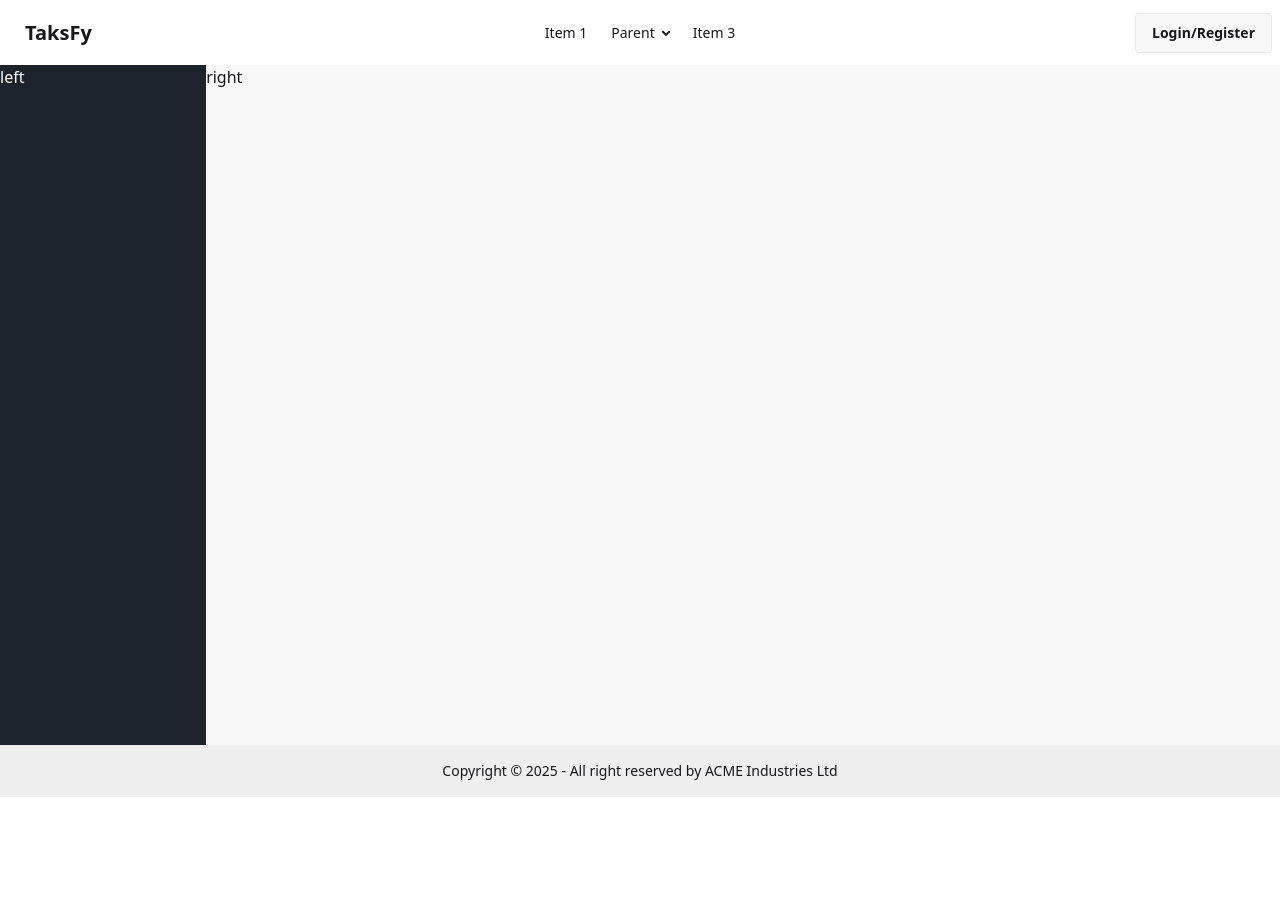
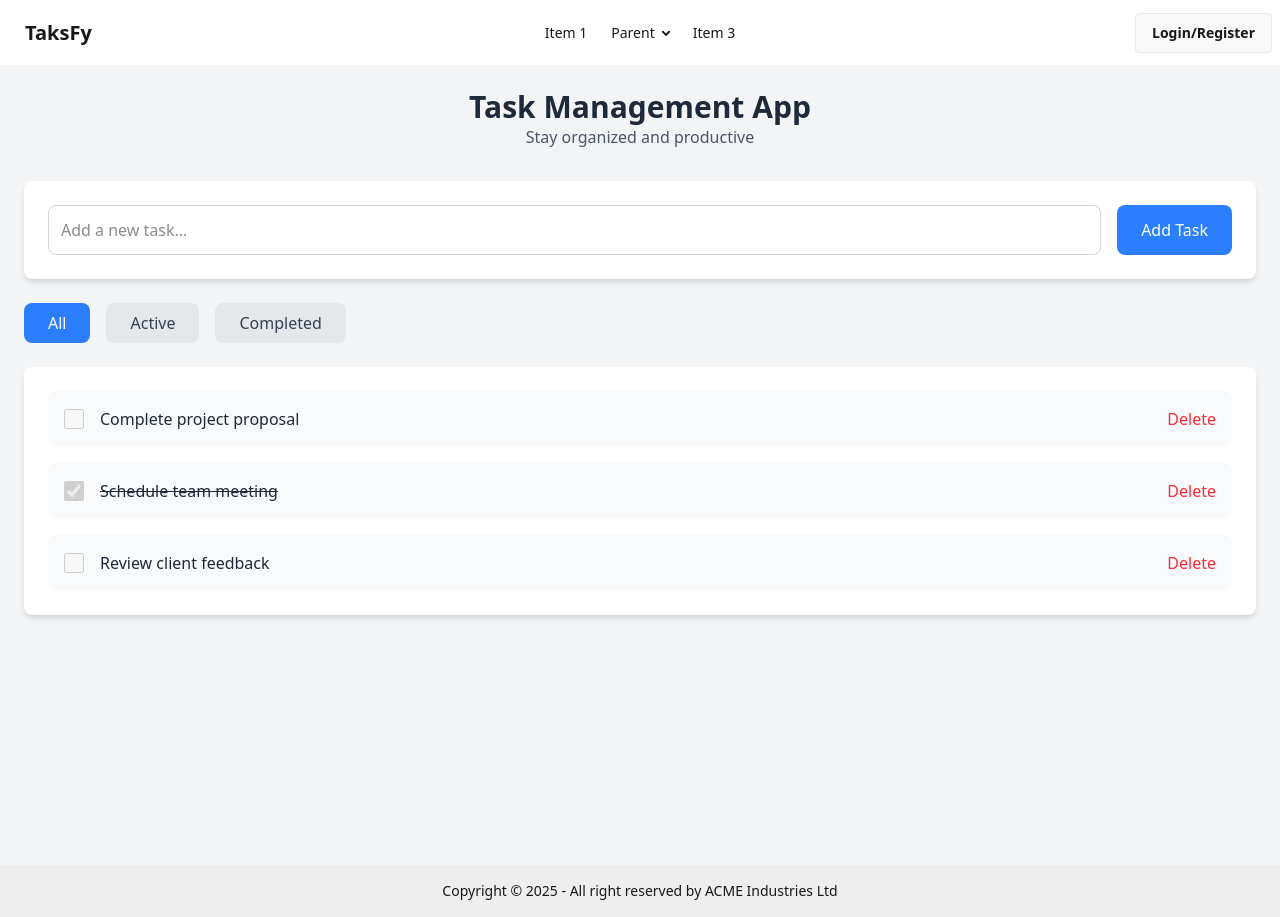
Before and after one commit to sadrisso/Task-Management-Client, a React (Vite) app: page / in a window 1280 px wide. Before the commit the page ends 800 px from the top, so only its background shows below. Built offline with nearby package versions, Linux system fonts and the light colour scheme; no server answers.

Commit message:
google login added and some home page design added

```diff
--- a/package.json
+++ b/package.json
@@ -15,6 +15,7 @@
     "lottie-react": "^2.4.1",
     "react": "^19.0.0",
     "react-dom": "^19.0.0",
+    "react-icons": "^5.5.0",
     "react-router-dom": "^7.2.0",
     "tailwindcss": "^4.0.7"
   },
--- a/src/authentication/AuthProvider.jsx
+++ b/src/authentication/AuthProvider.jsx
@@ -1,23 +1,56 @@
 /* eslint-disable react-refresh/only-export-components */
 /* eslint-disable react/prop-types */
 /* eslint-disable no-unused-vars */
-import React, { createContext } from 'react';
+import React, { createContext, useEffect, useState } from 'react';
 import { auth } from '../firebase/firebase.init';
-import { createUserWithEmailAndPassword, signInWithEmailAndPassword } from 'firebase/auth';
+import { createUserWithEmailAndPassword, onAuthStateChanged, signInWithEmailAndPassword, signInWithPopup } from 'firebase/auth';
+
 
 export const AuthContext = createContext()
 
+
 const AuthProvider = ({ children }) => {
 
+    const [user, setUser] = useState()
+    const [loading, setLoading] = useState(true)
+
     const createUser = (email, password) => {
+        setLoading(true)
         return createUserWithEmailAndPassword(auth, email, password)
     }
 
     const loginUser = (email, password) => {
+        setLoading(true)
         return signInWithEmailAndPassword(auth, email, password)
     }
 
-    const authInfo = { createUser, loginUser }
+    const googleLogin = (provider) => {
+        return signInWithPopup(auth, provider)
+    }
+
+    useEffect(() => {
+        const unsubscribe = onAuthStateChanged(auth, (user) => {
+            if (user) {
+                setUser(user)
+                setLoading(false)
+                console.log("User here --> ", user)
+            }
+            else {
+                setUser(null)
+            }
+            setLoading(false)
+        },
+            (error) => {
+                console.log("error in auth state change", error)
+                setLoading(false)
+            })
+
+        return () => {
+            unsubscribe()
+        }
+    }, [])
+
+    const authInfo = { createUser, loginUser, loading, user, googleLogin }
 
     return (
         <div>
--- a/src/authentication/Login.jsx
+++ b/src/authentication/Login.jsx
@@ -4,11 +4,15 @@ import login from "../../public/loginLottie.json"
 import Lottie from 'lottie-react';
 import { Link } from 'react-router-dom';
 import useAuth from '../hooks/useAuth';
+import { FcGoogle } from 'react-icons/fc';
+import { CiLogin } from 'react-icons/ci';
+import { GoogleAuthProvider } from 'firebase/auth';
+
+const googleProvider = new GoogleAuthProvider()
 
 const Login = () => {
 
-    const { loginUser } = useAuth()
-    const [loading, setLoading] = useState(true)
+    const { loginUser, loading, googleLogin } = useAuth()
 
     const handleSubmit = e => {
         e.preventDefault()
@@ -21,10 +25,19 @@ const Login = () => {
         loginUser(email, password)
             .then((user) => {
                 console.log("New user login --> ", user?.user)
-                setLoading(false)
             })
             .catch((err) => {
                 console.log(err)
+            })
+    }
+
+    const handleGoogleLogin = () => {
+        googleLogin(googleProvider)
+            .then((res) => {
+                console.log(res)
+            })
+            .catch((error) => {
+                console.log(error)
             })
     }
 
@@ -53,10 +66,11 @@ const Login = () => {
                                 </label>
                             </div>
                             <div className="form-control mt-6">
-                                <button className="btn btn-primary">Login</button>
+                                <button className="btn"><CiLogin className='text-2xl' />Login</button>
+                                <button onClick={handleGoogleLogin} className='btn ml-1'><FcGoogle className='text-2xl' />Google</button>
                             </div>
                         </form>
-                        <Link className='text-center text-gray-500 hover:text-gray-600' to="/register">new here? register</Link>
+                        <Link className='text-center py-3 text-gray-500 hover:text-gray-600' to="/register">new here? register</Link>
                     </div>
                 </div>
             </div>
--- a/src/components/Home.jsx
+++ b/src/components/Home.jsx
@@ -7,15 +7,121 @@ const Home = () => {
 
 
     return (
-        <div className='flex flex-col md:flex-row'>
-            <div className='h-[200px] md:min-h-[calc(100vh-120px)] bg-[#1D232A] text-white md:w-[300px]'>
-                left
+        <div className="min-h-screen bg-gray-100 p-6">
+            {/* Header */}
+            <header className="text-center mb-8">
+                <h1 className="text-3xl font-bold text-gray-800">Task Management App</h1>
+                <p className="text-gray-600">Stay organized and productive</p>
+            </header>
+
+            {/* Add Task Section */}
+            <div className="bg-white p-6 rounded-lg shadow-md mb-6">
+                <div className="flex gap-4">
+                    <input
+                        type="text"
+                        placeholder="Add a new task..."
+                        className="flex-1 p-3 border border-gray-300 rounded-lg focus:outline-none focus:ring-2 focus:ring-blue-500"
+                        disabled // Disabled for static design
+                    />
+                    <button
+                        className="bg-blue-500 text-white px-6 py-3 rounded-lg hover:bg-blue-600 focus:outline-none focus:ring-2 focus:ring-blue-500"
+                        disabled
+                    >
+                        Add Task
+                    </button>
+                </div>
             </div>
-            <div className='h-[500px] md:min-h-[calc(100vh-120px)] bg-base-200 md:w-[1563px]'>
-                right
+
+            {/* Filter Buttons */}
+            <div className="flex gap-4 mb-6">
+                <button className="bg-blue-500 text-white px-6 py-2 rounded-lg hover:bg-blue-600 focus:outline-none focus:ring-2 focus:ring-blue-500">
+                    All
+                </button>
+                <button className="bg-gray-200 text-gray-700 px-6 py-2 rounded-lg hover:bg-gray-300 focus:outline-none focus:ring-2 focus:ring-gray-500">
+                    Active
+                </button>
+                <button className="bg-gray-200 text-gray-700 px-6 py-2 rounded-lg hover:bg-gray-300 focus:outline-none focus:ring-2 focus:ring-gray-500">
+                    Completed
+                </button>
+            </div>
+
+            {/* Task List */}
+            <div className="bg-white p-6 rounded-lg shadow-md">
+                <ul className="space-y-4">
+                    {/* Task Item 1 */}
+                    <li className="flex items-center justify-between p-4 bg-gray-50 rounded-lg">
+                        <div className="flex items-center space-x-4">
+                            <input
+                                type="checkbox"
+                                className="w-5 h-5 text-blue-500 border-gray-300 rounded focus:ring-blue-500"
+                                disabled
+                            />
+                            <span className="text-gray-800">Complete project proposal</span>
+                        </div>
+                        <button
+                            className="text-red-500 hover:text-red-600 focus:outline-none focus:ring-2 focus:ring-red-500"
+                            disabled
+                        >
+                            Delete
+                        </button>
+                    </li>
+
+                    {/* Task Item 2 */}
+                    <li className="flex items-center justify-between p-4 bg-gray-50 rounded-lg">
+                        <div className="flex items-center space-x-4">
+                            <input
+                                type="checkbox"
+                                className="w-5 h-5 text-blue-500 border-gray-300 rounded focus:ring-blue-500"
+                                checked
+                                disabled
+                            />
+                            <span className="text-gray-800 line-through">
+                                Schedule team meeting
+                            </span>
+                        </div>
+                        <button
+                            className="text-red-500 hover:text-red-600 focus:outline-none focus:ring-2 focus:ring-red-500"
+                            disabled
+                        >
+                            Delete
+                        </button>
+                    </li>
+
+                    {/* Task Item 3 */}
+                    <li className="flex items-center justify-between p-4 bg-gray-50 rounded-lg">
+                        <div className="flex items-center space-x-4">
+                            <input
+                                type="checkbox"
+                                className="w-5 h-5 text-blue-500 border-gray-300 rounded focus:ring-blue-500"
+                                disabled
+                            />
+                            <span className="text-gray-800">Review client feedback</span>
+                        </div>
+                        <button
+                            className="text-red-500 hover:text-red-600 focus:outline-none focus:ring-2 focus:ring-red-500"
+                            disabled
+                        >
+                            Delete
+                        </button>
+                    </li>
+                </ul>
             </div>
         </div>
+
     );
 };
 
 export default Home;
+
+
+
+
+
+{/* <div className='flex flex-col md:flex-row'>
+    <div className='h-[200px] md:min-h-[calc(100vh-120px)] bg-[#1D232A] text-white md:w-[300px]'>
+        left
+    </div>
+    <div className='h-[500px] md:min-h-[calc(100vh-120px)] bg-base-200 md:w-[1563px]'>
+        right
+    </div>
+</div> */}
--- a/src/layout/Navbar.jsx
+++ b/src/layout/Navbar.jsx
@@ -1,8 +1,24 @@
 /* eslint-disable no-unused-vars */
 import React from 'react';
 import { Link } from 'react-router-dom';
+import useAuth from '../hooks/useAuth';
+import { signOut } from 'firebase/auth';
+import { auth } from '../firebase/firebase.init';
 
 const Navbar = () => {
+
+    const { user } = useAuth()
+
+    const handleSignOut = () => {
+        signOut(auth)
+            .then(() => {
+                console.log('sign out successfully')
+            })
+            .catch((err) => {
+                console.log(err)
+            })
+    }
+
     return (
         <div>
             <div className="navbar bg-base-100">
@@ -54,7 +70,10 @@ const Navbar = () => {
                     </ul>
                 </div>
                 <div className="navbar-end">
-                    <Link to="/login" className="btn">Login/Register</Link>
+                    {
+                        user ? <button onClick={handleSignOut} className='btn'>SignOut</button>
+                            : <Link to="/login" className="btn">Login/Register</Link>
+                    }
                 </div>
             </div>
         </div>
```
Also changed, not shown: src/authentication/Register.jsx (+21 -6 lines), 1 other file (tests, documents, lock files or other folders).
